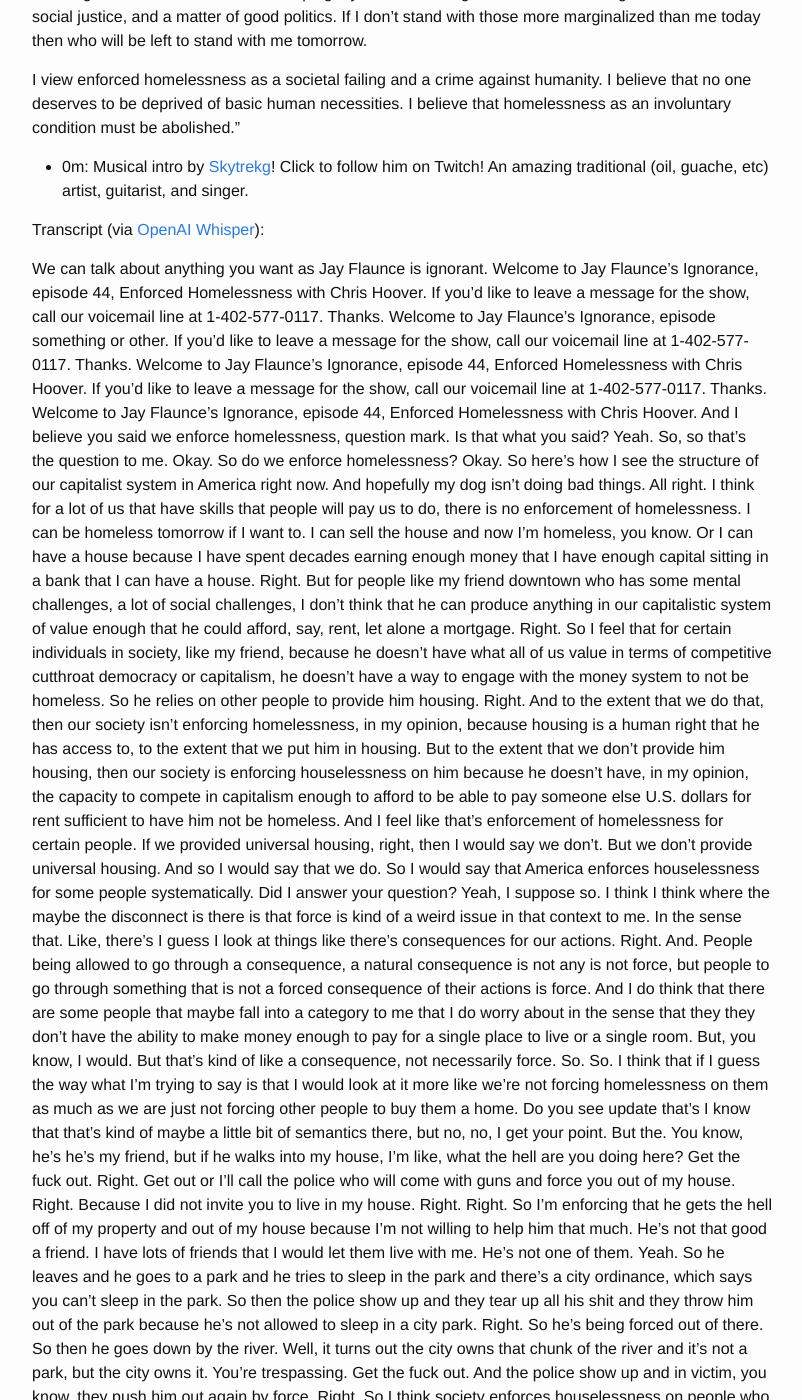
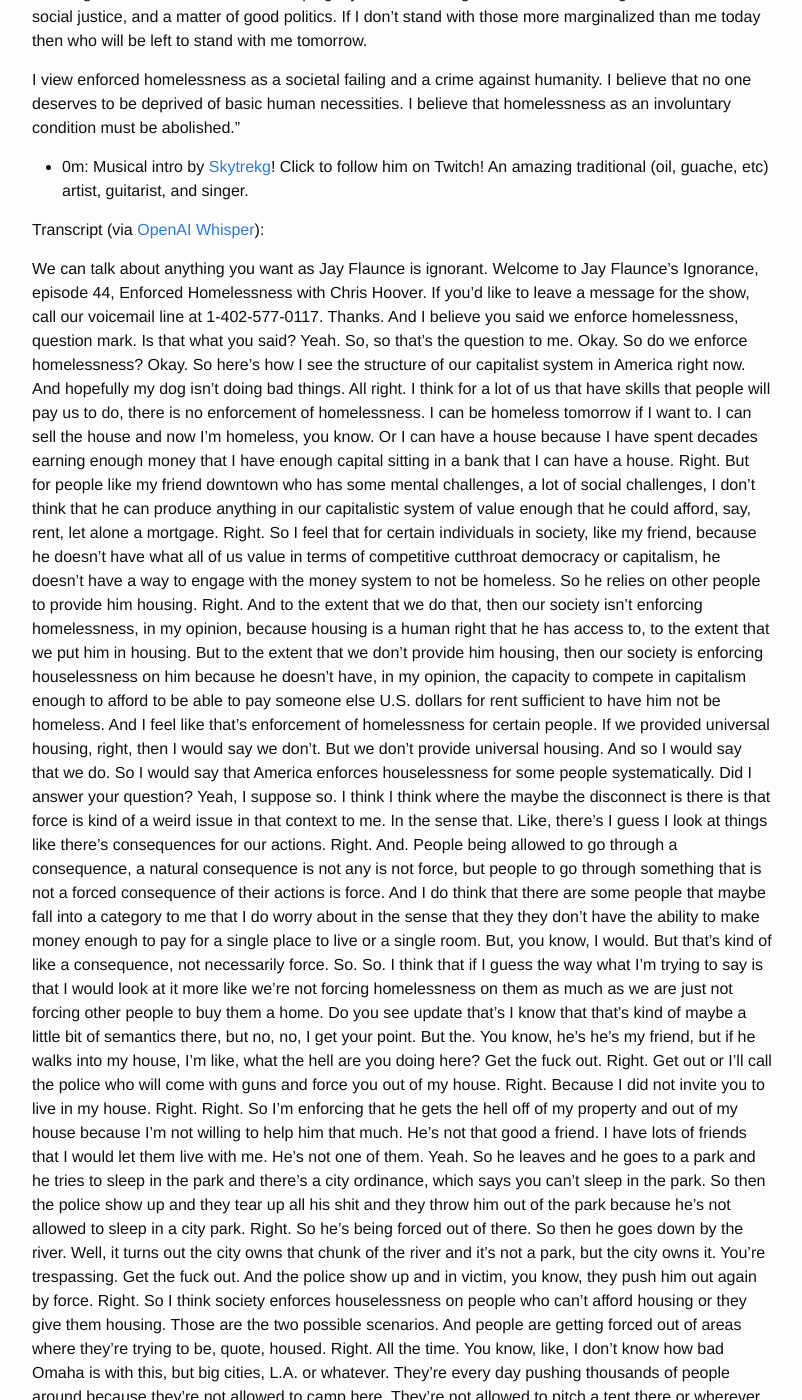
Before and after one commit to jhannah/jayflaunts, a Jekyll site: the page built from _posts/2024-03-03-chris12.md, in a window 1280 px wide and 1400 px high, scrolled down 615 px. Shown: the whole window, without its empty margins (238-1040 px from the left). Built offline with Jekyll 4.4.1, drawn with Linux system fonts in a browser that asks for light colours; some of the changed text lies outside the part shown.

Commit message:
oh, weird. Copy/paste errors
As I ran the OpenAI Whisper script multiple times?

```diff
--- a/_posts/2024-03-03-chris12.md
+++ b/_posts/2024-03-03-chris12.md
@@ -46,13 +46,8 @@ Transcript (via [OpenAI Whisper](https://platform.openai.com/docs/tutorials/meet
 We can talk about anything you want as Jay Flaunce is ignorant. Welcome to Jay
 Flaunce's Ignorance, episode 44, Enforced Homelessness with Chris Hoover. If
 you'd like to leave a message for the show, call our voicemail line at
-1-402-577-0117. Thanks. Welcome to Jay Flaunce's Ignorance, episode something
-or other. If you'd like to leave a message for the show, call our voicemail
-line at 1-402-577-0117. Thanks. Welcome to Jay Flaunce's Ignorance, episode 44,
-Enforced Homelessness with Chris Hoover. If you'd like to leave a message for
-the show, call our voicemail line at 1-402-577-0117. Thanks. Welcome to Jay
-Flaunce's Ignorance, episode 44, Enforced Homelessness with Chris Hoover. And I
-believe you said we enforce homelessness, question mark. Is that what you said?
+1-402-577-0117. Thanks.
+And I believe you said we enforce homelessness, question mark. Is that what you said?
 Yeah. So, so that's the question to me. Okay. So do we enforce homelessness?
 Okay. So here's how I see the structure of our capitalist system in America
 right now. And hopefully my dog isn't doing bad things. All right. I think for
```
